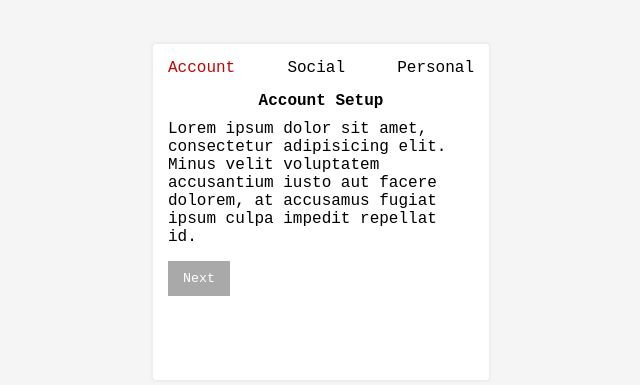
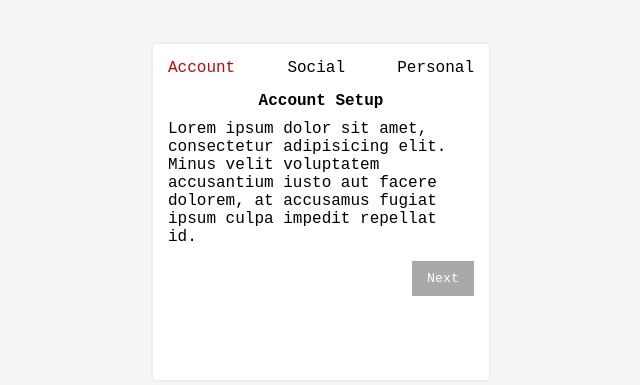
Before and after one commit to devdevil94/website-sections-templates, a website: page multistep-form.html in a window 1280 px wide. Shown: the part 188-573 px from the top of the page, without its empty margins (319-959 px from the left). Drawn offline with Linux system fonts and the light colour scheme; a web font is replaced by a local one.

Commit message:
Minor changes

```diff
--- a/styles/multistep-form.css
+++ b/styles/multistep-form.css
@@ -23,7 +23,7 @@ section {
 }
 .multistep-form .step-footer {
   display: flex;
-  justify-content: space-between;
+  justify-content: end;
 }
 
 /*-------------Form Buttons-------------*/
```
